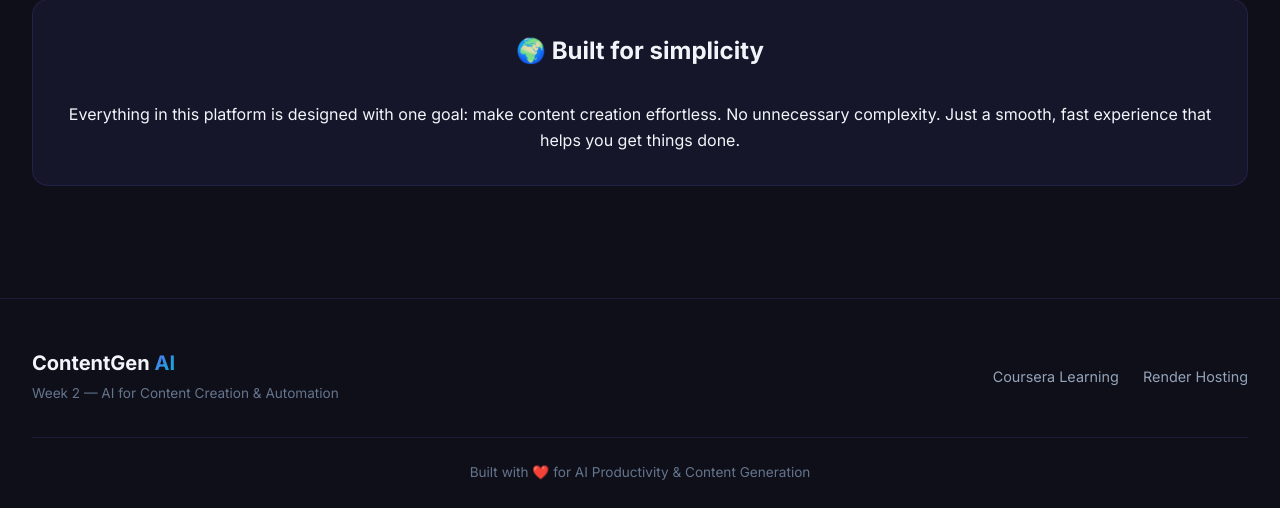
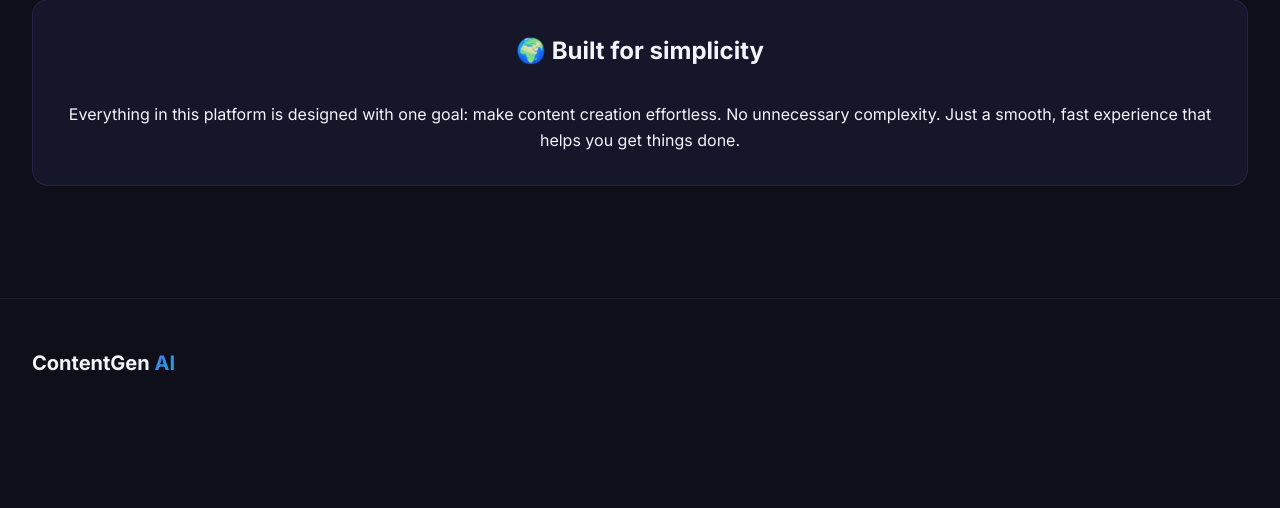
Before and after one commit to nonhleB/Content_Generator_project, a Flask app: page / in a window 1280 px wide. Shown: the part 3874-4382 px from the top of the page. After the commit the page ends 4245 px from the top, so only its background shows below. Run offline with Flask 3, Linux system fonts and the light colour scheme; some libraries are stand-ins or nearby versions.

Commit message:
Update index.html

```diff
--- a/templates/index.html
+++ b/templates/index.html
@@ -296,16 +296,7 @@ No unnecessary complexity. Just a smooth, fast experience that helps you get thi
         <div class="footer-content">
             <div class="footer-brand">
                 <span class="brand-text">ContentGen<span class="brand-accent"> AI</span></span>
-                <p>Week 2 — AI for Content Creation & Automation</p>
-            </div>
-            <div class="footer-links">
-                <a href="https://coursera.org" target="_blank">Coursera Learning</a>
-                <a href="https://render.com" target="_blank">Render Hosting</a>
-            </div>
-        </div>
-        <div class="footer-bottom">
-            <p>Built with ❤️ for AI Productivity & Content Generation</p>
-        </div>
+
     </footer>
 
     <!-- Toast Notification -->
```
